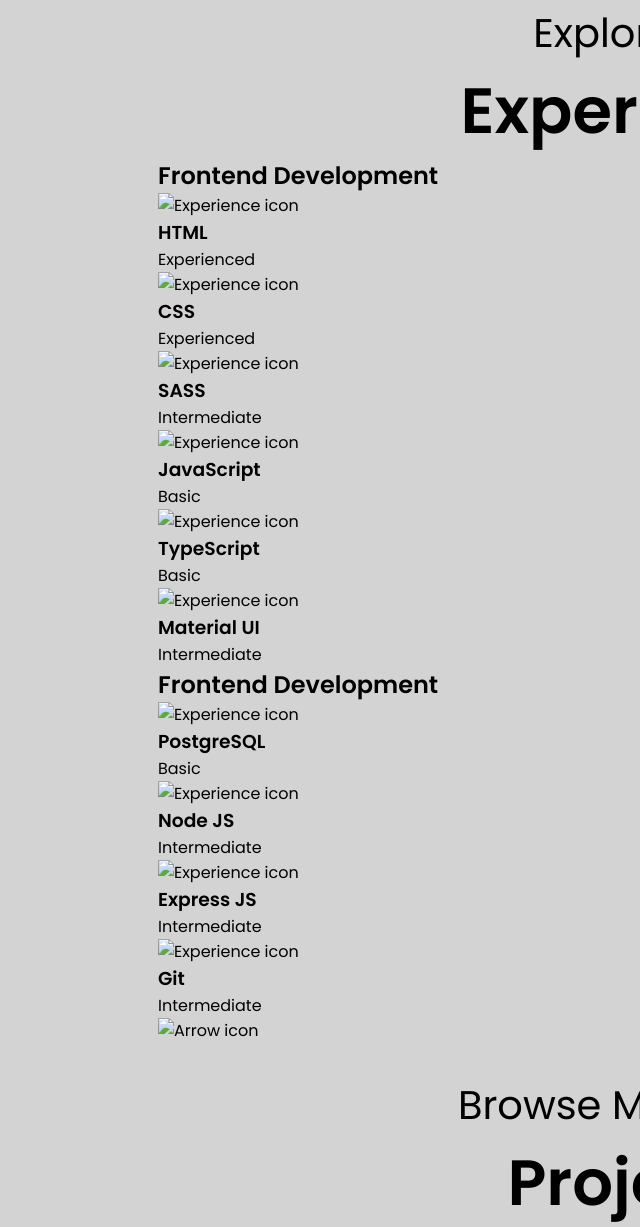
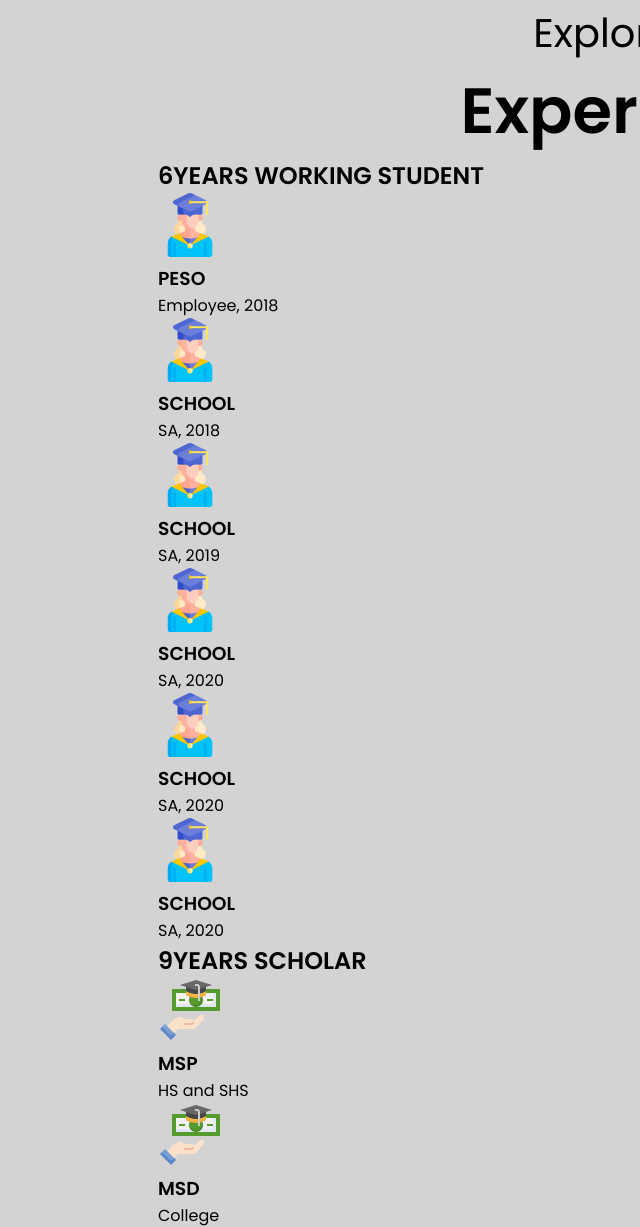
Before and after one commit to katemesias/MESIAS-WEBDEV, a plain HTML site: page index.html in a window 1280 px wide. Shown: the part 1573-2800 px from the top of the page, without its empty margins (2-642 px from the left). Drawn offline with Linux system fonts and the light colour scheme.

Commit message:
Added Images
Added pcitures and icons to my website

```diff
--- a/index.html
+++ b/index.html
@@ -42,11 +42,11 @@
       <div class="section__text">
         <p class="section__text__p1">Hello, I'm</p>
         <h1 class="title">Kate Anne Joy Mesias</h1>
-        <p class="section__text__p2">Businesswoman & Web Developer.</p>
+        <p class="section__text__p2">Businesswoman <br />& <br /> Web Developer.</p>
         <div class="btn-container">
           <button
             class="btn btn-color-2"
-            onclick="window.open('assests/Mesias_12C_Resume_CurriculumVitae.docx.pdf')"
+            onclick="window.open('assests\Mesias_12C_Resume_CurriculumVitae.docx.pdf')"
           >
             Download CV
           </button>
@@ -56,13 +56,13 @@
         </div>
         <div id="socials-container">
           <img
-            src="assests\linked in.png"
+            src="assests\linkin icon.png"
             alt="My LinkedIn profile"
             class="icon"
             onclick="location.href='https://linkedin.com/'"
           />
           <img
-            src="assests/icon.png"
+            src="assests\github icon.png"
             alt="My Github profile"
             class="icon"
             onclick="location.href='https://github.com/'"
@@ -76,7 +76,7 @@
       <div class="section-container">
         <div class="section__pic-container">
           <img
-            src="./assets/about-pic.png"
+            src="assests\aboutpic.png"
             alt="Profile picture"
             class="about-pic"
           />
@@ -85,21 +85,21 @@
           <div class="about-containers">
             <div class="details-container">
               <img
-                src="./assets/experience.png"
+                src="assests\exp icon.png"
                 alt="Experience icon"
                 class="icon"
               />
               <h3>Experience</h3>
-              <p>2+ years <br />Frontend Development</p>
+              <p>6years Working Student <br />9years Community, Organization, and Municipality Scholar</p>
             </div>
             <div class="details-container">
               <img
-                src="./assets/education.png"
+                src="assests\educ icon.png"
                 alt="Education icon"
                 class="icon"
               />
               <h3>Education</h3>
-              <p>B.Sc. Bachelors Degree<br />M.Sc. Masters Degree</p>
+              <p> SHS ICT-TVL Strand | De La Salle Santiago Zobel-BRafeNHS <br /> TESDA CSS NCII Passer <br /> 3rd Year - B.S. Information Technology | Technological University of The Philippines -Manila Campus</p>
             </div>
           </div>
           <div class="text-container">
@@ -115,7 +115,7 @@
         </div>
       </div>
       <img
-        src="./assets/arrow.png"
+        src="assests\arrow down icon.png"
         alt="Arrow icon"
         class="icon arrow"
         onclick="location.href='./#experience'"
@@ -127,121 +127,121 @@
       <div class="experience-details-container">
         <div class="about-containers">
           <div class="details-container">
-            <h2 class="experience-sub-title">Frontend Development</h2>
+            <h2 class="experience-sub-title">6YEARS WORKING STUDENT</h2>
             <div class="article-container">
               <article>
                 <img
-                  src="./assets/checkmark.png"
+                  src="assests\working student icon.png"
                   alt="Experience icon"
                   class="icon"
                 />
                 <div>
-                  <h3>HTML</h3>
-                  <p>Experienced</p>
+                  <h3>PESO</h3>
+                  <p>Employee, 2018</p>
                 </div>
               </article>
               <article>
                 <img
-                  src="./assets/checkmark.png"
+                  src="assests\working student icon.png"
                   alt="Experience icon"
                   class="icon"
                 />
                 <div>
-                  <h3>CSS</h3>
-                  <p>Experienced</p>
+                  <h3>SCHOOL</h3>
+                  <p>SA, 2018</p>
                 </div>
               </article>
               <article>
                 <img
-                  src="./assets/checkmark.png"
+                  src="assests\working student icon.png"
                   alt="Experience icon"
                   class="icon"
                 />
                 <div>
-                  <h3>SASS</h3>
-                  <p>Intermediate</p>
+                  <h3>SCHOOL</h3>
+                  <p>SA, 2019</p>
                 </div>
               </article>
               <article>
                 <img
-                  src="./assets/checkmark.png"
+                  src="assests\working student icon.png"
                   alt="Experience icon"
                   class="icon"
                 />
                 <div>
-                  <h3>JavaScript</h3>
-                  <p>Basic</p>
+                  <h3>SCHOOL</h3>
+                  <p>SA, 2020</p>
                 </div>
               </article>
               <article>
                 <img
-                  src="./assets/checkmark.png"
+                  src="assests\working student icon.png"
                   alt="Experience icon"
                   class="icon"
                 />
                 <div>
-                  <h3>TypeScript</h3>
-                  <p>Basic</p>
+                  <h3>SCHOOL</h3>
+                  <p>SA, 2020</p>
                 </div>
               </article>
               <article>
                 <img
-                  src="./assets/checkmark.png"
+                  src="assests\working student icon.png"
                   alt="Experience icon"
                   class="icon"
                 />
                 <div>
-                  <h3>Material UI</h3>
-                  <p>Intermediate</p>
+                  <h3>SCHOOL</h3>
+                  <p>SA, 2020</p>
                 </div>
               </article>
             </div>
           </div>
           <div class="details-container">
-            <h2 class="experience-sub-title">Frontend Development</h2>
+            <h2 class="experience-sub-title">9YEARS SCHOLAR </h2>
             <div class="article-container">
               <article>
                 <img
-                  src="./assets/checkmark.png"
+                  src="assests\scholar icon.png"
                   alt="Experience icon"
                   class="icon"
                 />
                 <div>
-                  <h3>PostgreSQL</h3>
-                  <p>Basic</p>
+                  <h3>MSP</h3>
+                  <p>HS and SHS</p>
                 </div>
               </article>
               <article>
                 <img
-                  src="./assets/checkmark.png"
+                  src="assests\scholar icon.png"
                   alt="Experience icon"
                   class="icon"
                 />
                 <div>
-                  <h3>Node JS</h3>
-                  <p>Intermediate</p>
+                  <h3>MSD</h3>
+                  <p>College</p>
                 </div>
               </article>
               <article>
                 <img
-                  src="./assets/checkmark.png"
+                  src="assests\scholar icon.png"
                   alt="Experience icon"
                   class="icon"
                 />
                 <div>
-                  <h3>Express JS</h3>
-                  <p>Intermediate</p>
+                  <h3>BRGY. CUPANG</h3>
+                  <p>College</p>
                 </div>
               </article>
               <article>
                 <img
-                  src="./assets/checkmark.png"
+                  src="assests\scholar icon.png"
                   alt="Experience icon"
                   class="icon"
                 />
                 <div>
-                  <h3>Git</h3>
-                  <p>Intermediate</p>
+                  <h3>CFFI</h3>
+                  <p>College</p>
                 </div>
               </article>
             </div>
@@ -249,7 +249,7 @@
         </div>
       </div>
       <img
-        src="./assets/arrow.png"
+        src="assests\arrow down icon.png"
         alt="Arrow icon"
         class="icon arrow"
         onclick="location.href='./#projects'"
```
Also changed, not shown: assests/arrow down icon.png (added), assests/educ icon.png (added), assests/exp icon.png (added), assests/github icon.png, assests/icon.png (deleted), assests/linked in.png (deleted), assests/linkin icon.png (added), assests/pic.jpg (deleted), assests/scholar icon.png (added), assests/working student icon.png (added).
